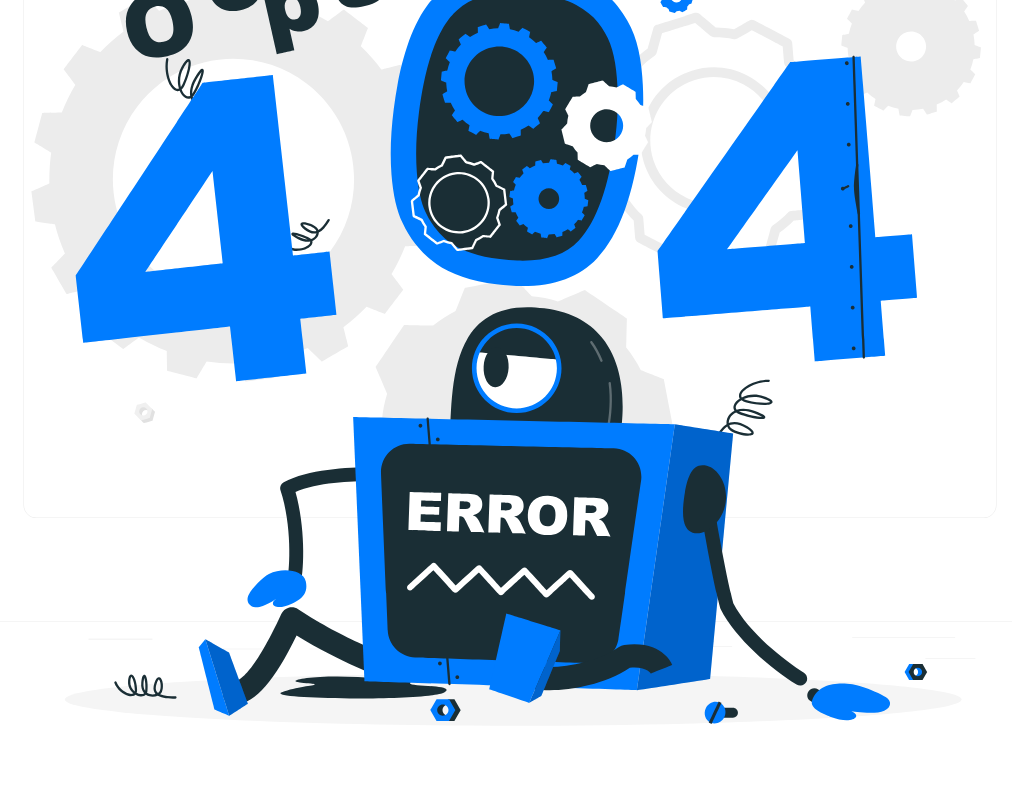
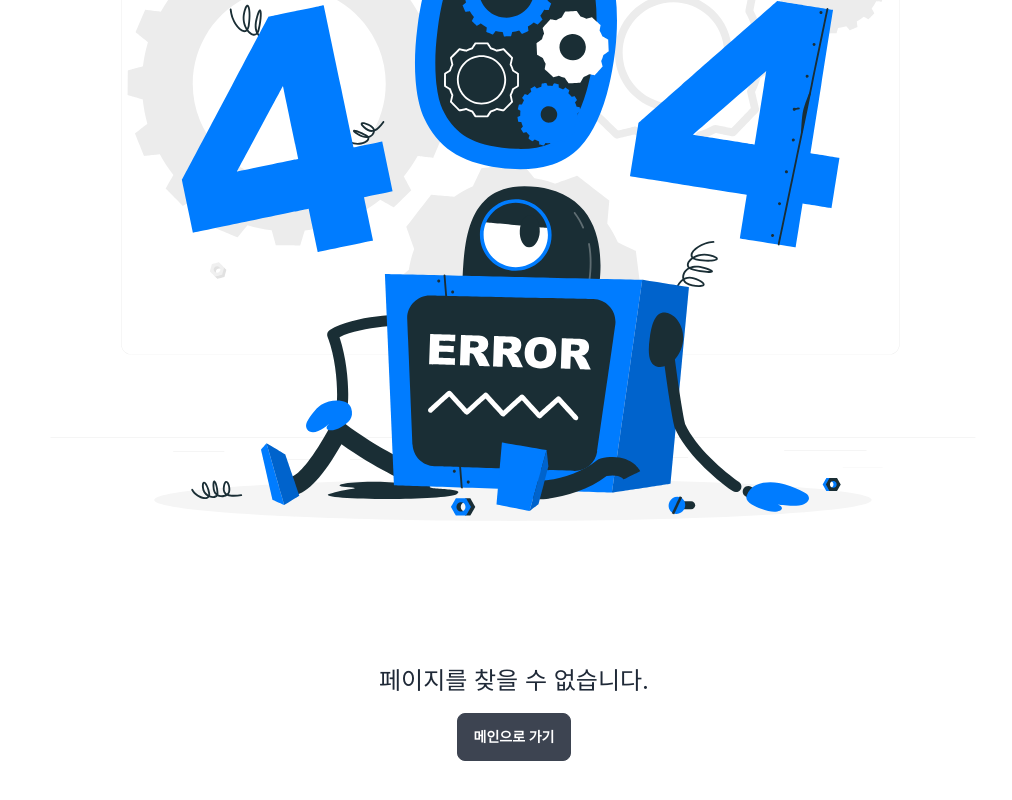
Before and after one commit to jadru/qr-kiosk, a React (Vite) app in the folder apps/frontend/: page /account in a window 1280 px wide. Shown: the part 402-1202 px from the top of the page, without its empty margins (126-1138 px from the left). Built offline with nearby package versions, Linux system fonts and the light colour scheme.

Commit message:
feat: change error page design

```diff
--- a/apps/frontend/src/components/ErrorScreen/index.tsx
+++ b/apps/frontend/src/components/ErrorScreen/index.tsx
@@ -1,11 +1,12 @@
 import Lottie from 'react-lottie';
+import { Link } from 'react-router-dom';
 import { NormalLayout } from '../NormalLayout';
 import ErrorLottie from './98488-bot-error-404.json';
 
 export const ErrorScreen = () => {
   return (
     <NormalLayout>
-      <div className="w-full h-full flex justify-center">
+      <div className="w-full h-full justify-center self-center text-center space-y-4">
         <Lottie
           options={{
             loop: true,
@@ -16,7 +17,16 @@ export const ErrorScreen = () => {
             },
           }}
           isClickToPauseDisabled
+          width="80%"
+          height="80%"
         />
+        <p className="text-2xl font-normal text-center">
+          페이지를 찾을 수 없습니다.
+        </p>
+
+        <button className="btn">
+          <Link to="/">메인으로 가기</Link>
+        </button>
       </div>
     </NormalLayout>
   );
```
